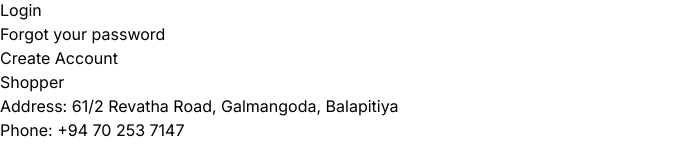
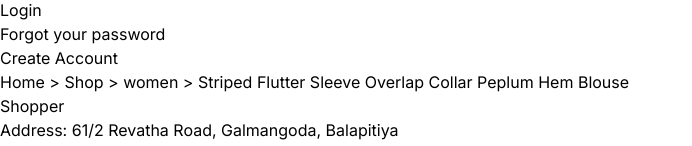
Before and after one commit to Anuradhadesilva/WearNest, a React app in the folder frontend/: page /product/1 in a window 1280 px wide. Shown: the part 785-931 px from the top of the page, without its empty margins (0-692 px from the left). Built offline with nearby package versions, Linux system fonts and the light colour scheme; the HTML template or start-up script is replaced by a standard one.

Commit message:
Add breadcrum

```diff
--- a/frontend/src/App.jsx
+++ b/frontend/src/App.jsx
@@ -2,11 +2,11 @@ import { BrowserRouter, Route, Routes } from 'react-router-dom';
 import { Navbar } from './Components/Navbar/Navbar';
 import { ShopCategory } from './Pages/ShopCategory';
 import { Shop } from './Pages/Shop';
-import { Product } from './Pages/Product';
 import { Cart } from './Pages/Cart';
 import { Login } from './Pages/Login';
 import { Footer } from './Components/Footer/Footer';
 import { SignUp } from './Pages/SignUp';
+import { Product } from './Pages/Product';
 
 function App() {
   return (
@@ -21,6 +21,7 @@ function App() {
           <Route path='/' element={<Shop />} />
           <Route path='/:category' element={<ShopCategory />} />
           <Route path='/cart' element={<Cart />} />
+          <Route path='/product/:productId' element={<Product />} />
           <Route path='/login' element={<Login />} />
           <Route path='/create-account' element={<SignUp />} />
         </Routes>
--- /dev/null
+++ b/frontend/src/Components/Breadcrums/Breadcrum.jsx
@@ -0,0 +1,10 @@
+import React from 'react'
+
+export const Breadcrum = (props) => {
+    const { product } = props;
+    return (
+        <div>
+            Home <span className="mx-2"> &gt; </span> Shop <span className="mx-2"> &gt; </span> {product.category} <span className="mx-2"> &gt; </span> {product.name}
+        </div>
+    )
+}
--- a/frontend/src/Components/Item/Item.jsx
+++ b/frontend/src/Components/Item/Item.jsx
@@ -1,10 +1,13 @@
 import React from 'react'
+import { Link } from 'react-router-dom'
 
 
-export const Item = ({ name, image, old_price, new_price }) => {
+export const Item = ({ id, name, image, old_price, new_price }) => {
     return (
         <div className="bg-white rounded-xl shadow-md p-4 flex flex-col items-center space-y-3 hover:scale-105 transition-all">
-            <img src={image} alt={name} className="object-contain" />
+            <Link to={`/product/${id}`}>
+                <img src={image} alt={name} className="object-contain" />
+            </Link>
             <h3 className="text-lg font-semibold text-center">{name}</h3>
             <div className="flex gap-2 text-base">
                 <span className="text-red-600 font-bold">${new_price.toFixed(2)}</span>
--- a/frontend/src/Components/NewArrival/NewArrival.jsx
+++ b/frontend/src/Components/NewArrival/NewArrival.jsx
@@ -10,12 +10,10 @@ export const NewArrival = () => {
                 <h2>New Arrivals</h2>
                 <div className='grid grid-cols-1 sm:grid-cols-2 md:grid-cols-4 gap-8'>
                     {new_collections.map((item) => (
-                        <Item key={item.id} name={item.name} image={item.image} new_price={item.new_price} old_price={item.old_price} />
+                        <Item key={item.id} id={item.id} name={item.name} image={item.image} new_price={item.new_price} old_price={item.old_price} />
                     ))}
                 </div>
-
             </div>
-
         </section>
     )
 }
--- a/frontend/src/Components/Popular/Popular.jsx
+++ b/frontend/src/Components/Popular/Popular.jsx
@@ -29,6 +29,7 @@ export const Popular = () => {
                     {data_product.map((item) => (
                         <Item
                             key={item.id}
+                            id={item.id}
                             name={item.name}
                             image={item.image}
                             new_price={item.new_price}
--- a/frontend/src/Pages/Product.jsx
+++ b/frontend/src/Pages/Product.jsx
@@ -1,7 +1,19 @@
-import React from 'react'
+import React, { useContext } from 'react';
+import { useParams } from 'react-router-dom';
+import { ShopContext } from '../Contexts/ShopContext';
+import { Breadcrum } from '../Components/Breadcrums/Breadcrum';
 
 export const Product = () => {
+    const { all_product } = useContext(ShopContext);
+    const { productId } = useParams(); // ✅ CORRECT use
+
+    const product = all_product.find(pdt => pdt.id === Number(productId));
+    console.log(product)
+    if (!product) return <div>Product not found.</div>;
+
     return (
-        <div>Product</div>
-    )
-}
+        <div>
+            <Breadcrum product={product} />
+        </div>
+    );
+};
--- a/frontend/src/Pages/ShopCategory.jsx
+++ b/frontend/src/Pages/ShopCategory.jsx
@@ -17,7 +17,7 @@ export const ShopCategory = () => {
                 <div className="grid grid-cols-1 sm:grid-cols-2 md:grid-cols-4 gap-8">
                     {
                         filteredProducts.map((product) => (
-                            <Item key={product.id} name={product.name} image={product.image} new_price={product.new_price} old_price={product.old_price} />
+                            <Item key={product.id} name={product.name} id={product.id} image={product.image} new_price={product.new_price} old_price={product.old_price} />
                         ))
                     }
                 </div>
```
